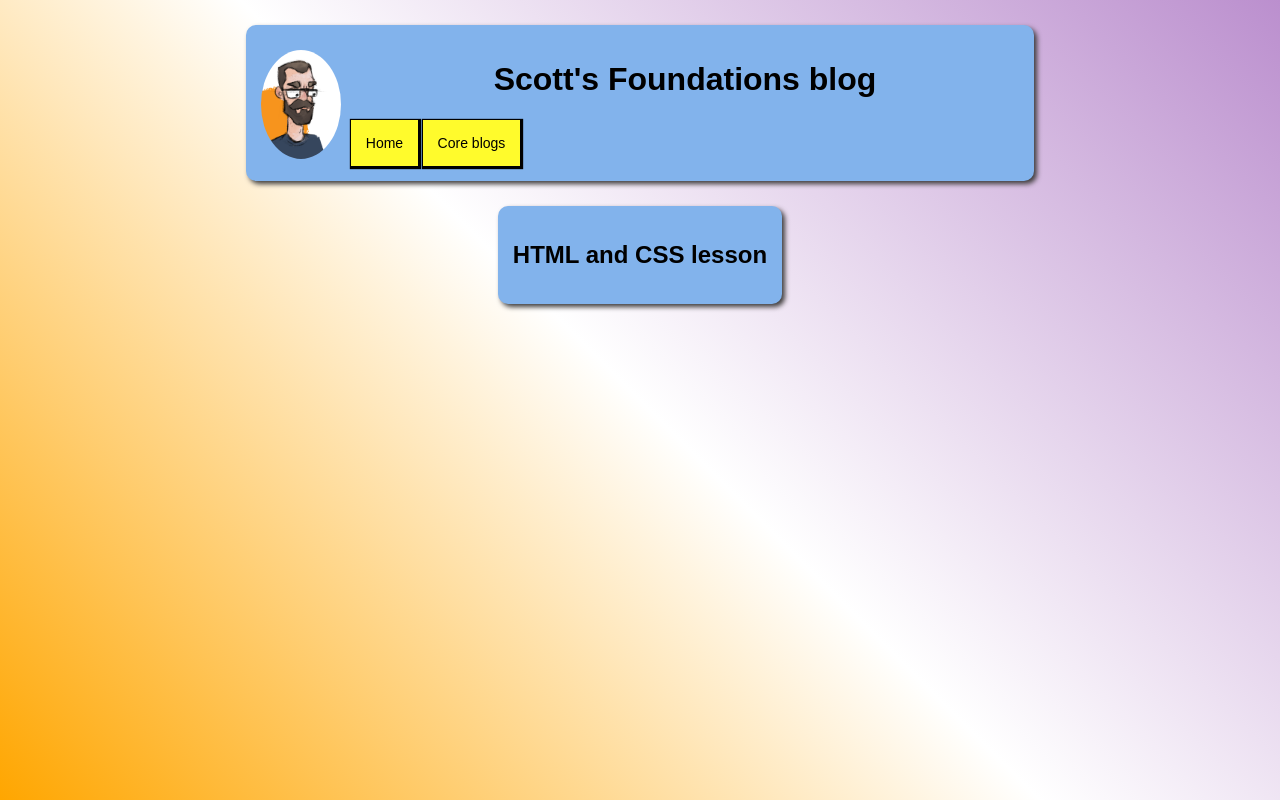
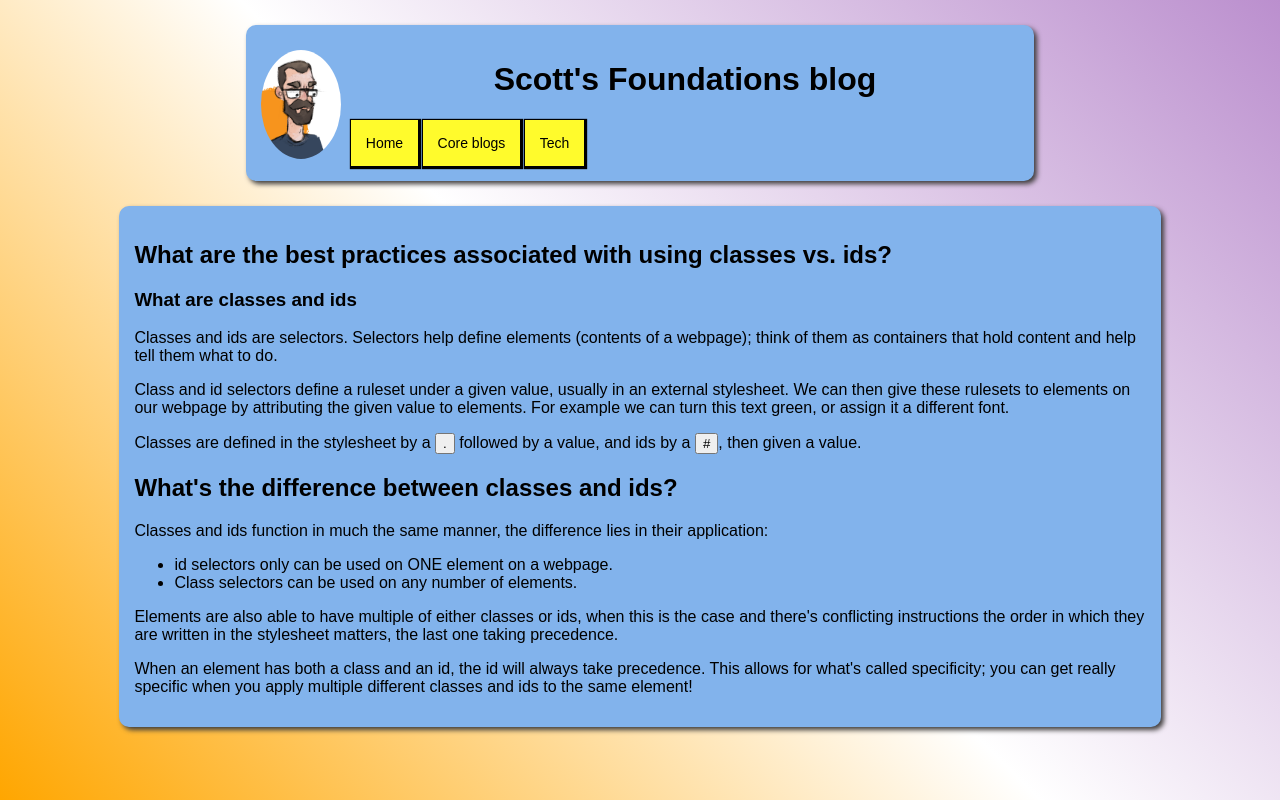
Before and after one commit to sasymon/sasymon.github.io, a plain HTML site: page blog/html-css.html in a window 1280 px wide. Drawn offline with Linux system fonts and the light colour scheme.

Commit message:
html-css.html content

```diff
--- a/blog/html-css.html
+++ b/blog/html-css.html
@@ -15,14 +15,32 @@
       <a href="../index.html" class="button">Home</a>
       <div class="dropdown">
         <button class="dropbutton">Core blogs</button>
-        <div class="dropdown-content">
-          <a href="blog/identity-values.html">Identity, values, and strengths</a>
+            <div class="dropdown-content">
+            <a href="blog/identity-values.html">Identity, values, and strengths</a>
+            </div>
         </div>
-      </div>
+        <div class="dropdown">
+            <button class="dropbutton">Tech</button>
+            <div class="dropdown-content">
+              <a href="blog/html-css.html">Classes and ids</a>
+          </div>
     </header>
     <div class="text-box">
-        <h2>HTML and CSS lesson</h2>
-        <h3></h3>
+        <h2>What are the best practices associated with using classes vs. ids?</h3>
+        <h3>What are classes and ids</h2>
+        <p>Classes and ids are selectors. Selectors help define elements (contents of a webpage); think of them as containers that hold content and help tell them what to do.</p>
+        <p>Class and id selectors define a ruleset under a given value, usually in an external stylesheet. We can then give these rulesets to elements on our webpage by attributing the given value to elements. For example we can turn this text green, or assign it a different font.</p>
+        <p>Classes are defined in the stylesheet by a <button>.</button> followed by a value, and ids by a <button>#</button>, then given a value. </p>
+        <h2>What's the difference between classes and ids?</h2>
+        <p>Classes and ids function in much the same manner, the difference lies in their application:
+            <ul>
+                <li>id selectors only can be used on ONE element on a webpage.</li>
+                <li>Class selectors can be used on any number of elements.</li>
+            </ul>
+        </p>
+        <p>Elements are also able to have multiple of either classes or ids, when this is the case and there's conflicting instructions the order in which they are written in the stylesheet matters, the last one taking precedence.</p>
+        <p>When an element has both a class and an id, the id will always take precedence. This allows for what's called specificity; you can get really specific when you apply multiple different classes and ids to the same element!</p>
+
     </div>
   </body>
 </main>
```
